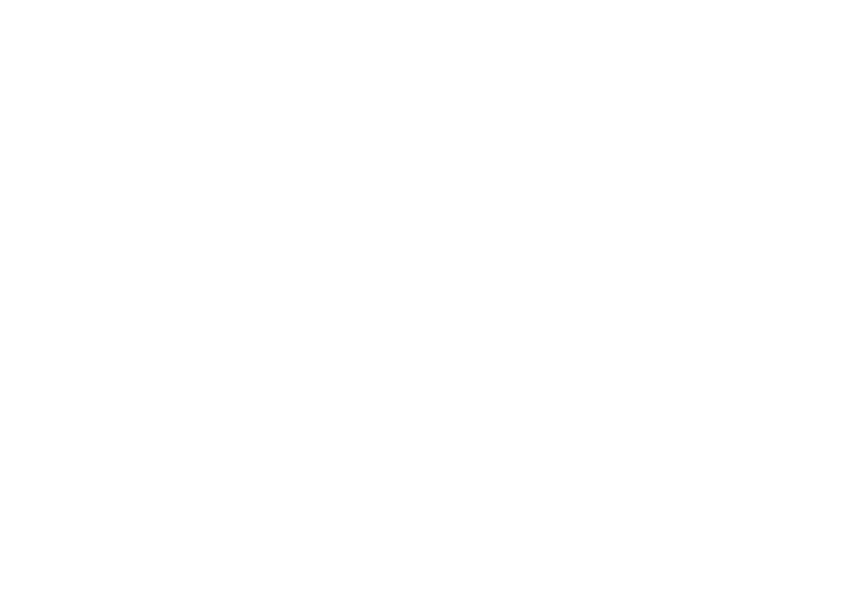
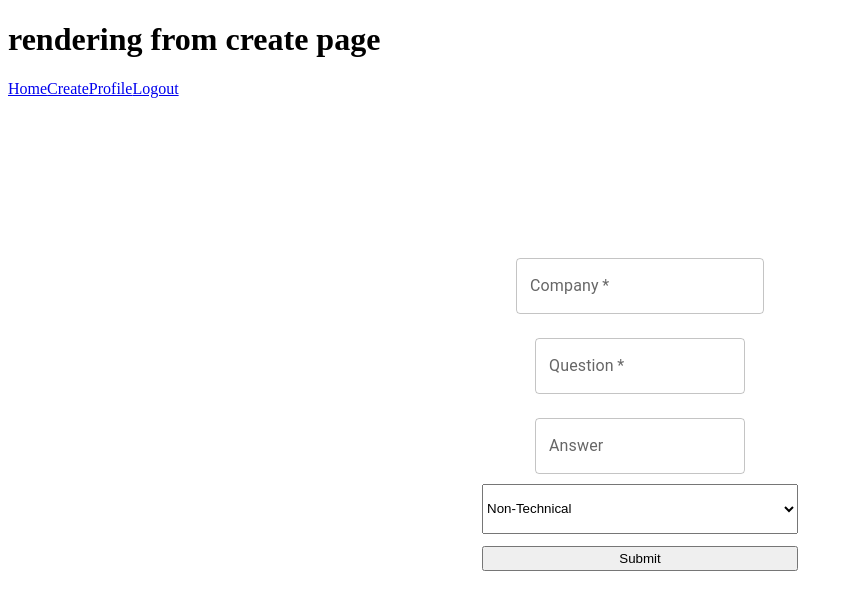
Before and after one commit to HireSmith/reinforcement, a React app: page /create in a window 1280 px wide. Before the commit this address had no page. Shown: the top 610 px of the page, without its empty margins (0-853 px from the left). Built offline with nearby package versions, Linux system fonts and the light colour scheme.

Commit message:
added form functionality to add new questions

```diff
--- a/src/components/questioncard.tsx
+++ b/src/components/questioncard.tsx
@@ -1,9 +1,9 @@
-import * as React from 'react';
 import Accordion from '@mui/material/Accordion';
 import AccordionSummary from '@mui/material/AccordionSummary';
 import AccordionDetails from '@mui/material/AccordionDetails';
 import Typography from '@mui/material/Typography';
 import ExpandMoreIcon from '@mui/icons-material/ExpandMore';
+
 
 export default function QuestionCard(props) : JSX.Element {
   return (
@@ -15,6 +15,7 @@ export default function QuestionCard(props) : JSX.Element {
           id="panel1a-header"
         >
           <Typography>{props.company}</Typography>
+          <Typography>{props.type}</Typography>
         </AccordionSummary>
         <AccordionDetails>
           <Typography>
--- a/src/containers/cardscontainer.tsx
+++ b/src/containers/cardscontainer.tsx
@@ -1,25 +1,40 @@
 import QuestionCard from "../components/questioncard"
-import { connect } from 'react-redux';
+import { connect, useSelector } from 'react-redux';
+import { jsx } from "@emotion/react";
 
-const mapStateToProps = state => ({
-  // add pertinent state here
-  company: state.company,
-  question: state.question,
-  answer: state.answer,
-  isLoggedIn: state.isLoggedIn,
-  ssId: state.ssId,
-});
+interface RootState {
+  company: [],
+  question: [],
+  answer: [],
+  type: []
+}
 
-function CardsContainer(props): JSX.Element {
+
+// const mapStateToProps = state => ({
+//   // add pertinent state here
+//   company: state.company,
+//   question: state.question,
+//   answer: state.answer,
+//   isLoggedIn: state.isLoggedIn,
+//   ssId: state.ssId,
+// });
+
+export default function CardsContainer(): JSX.Element {
+
+  const company = useSelector((state: RootState) => state.company);
+  const question = useSelector((state: RootState) => state.question);
+  const answer = useSelector((state: RootState) => state.answer);
+  const type = useSelector((state: RootState) => state.type);
 
   const cardsArr = []
-  for (let i = 0; i < props.question.length; i++) {
+  for (let i = 0; i < question.length; i++) {
     cardsArr.push(
       <QuestionCard
         key={i}
-        company={props.company[i]}
-        question={props.question[i]}
-        answer={props.answer[i]}
+        company={company[i]}
+        question={question[i]}
+        answer={answer[i]}
+        type={type[i]}
         />
     )
   }
@@ -30,4 +45,4 @@ function CardsContainer(props): JSX.Element {
   )
 }
 
-export default connect(mapStateToProps, null)(CardsContainer);
+// export default connect(mapStateToProps, null)(CardsContainer);
--- a/src/reducers/reducer.tsx
+++ b/src/reducers/reducer.tsx
@@ -5,15 +5,17 @@ type initialState = {
   isLoggedIn: boolean,
   question: [],
   answer: [],
-  company: []
+  company: [],
+  type: []
 }
 
 const initialState = {
   ssid: 0, // session id returned from oauth and bcrypt
-  isLoggedIn: false, // is the user logged in
+  isLoggedIn: true, // is the user logged in
   question: [], // what interview question was asked
   answer: [], // what is the answer to that question
-  company: [] // what company asked the question
+  company: [], // what company asked the question
+  type: [] //type of question
 };
 
 const reducer = (state = initialState, action): object => {
@@ -22,20 +24,22 @@ const reducer = (state = initialState, action): object => {
   //login
 
   // const { question, company, answer } = action.payload;
-  let newQuestion: string, newCompany: string, newAnswer: string
-  const { question, answer, company } = { ...state }
+  let newQuestion: string, newCompany: string, newAnswer: string, newType: string;
+  const { question, answer, company, type } = { ...state }
   switch (action.type) {
     case actionTypes.ADD_CARD:
       // adds a new card
       newQuestion = action.payload.newQuestion;
       newCompany = action.payload.newCompany;
       newAnswer = action.payload.newAnswer;
+      newType = action.payload.newType;
 
       question.push(newQuestion)
       answer.push(newAnswer)
       company.push(newCompany)
+      type.push(newType)
 
-      return { ...state, question, answer, company }
+      return { ...state, question, answer, company, type }
 
     case actionTypes.UPDATE_CARD:
       // updates a card
@@ -44,12 +48,14 @@ const reducer = (state = initialState, action): object => {
       newQuestion = action.payload.question;
       newCompany = action.payload.company;
       newAnswer = action.payload.answer;
+      newType = action.payload.newType;
 
       question[index] = newQuestion
       answer[index] = newAnswer
       company[index] = newCompany
+      type[index] = newType
 
-      return { ...state, question, answer, company }
+      return { ...state, question, answer, company, type }
 
     case actionTypes.LOGGED_IN:
       // updates if logged in
--- a/src/routes/CreatePage.tsx
+++ b/src/routes/CreatePage.tsx
@@ -1,10 +1,26 @@
 import React from 'react';
 import { Box, TextField } from '@mui/material';
 import NavBar from '../components/navbar';
+import { useState } from 'react';
 
 function CreatePage(): JSX.Element {
-  const handleSubmit = () => {
-    //doin some stuff
+  const [inputs, setInputs] = useState({});
+
+  const handleSubmit = (event) => {
+    event.preventDefault();
+    fetch('/api/questions', {
+      method: 'POST',
+      headers: {
+        Accept: 'application.json',
+        'Content-Type': 'application/json'
+      },
+      body: JSON.stringify(inputs)
+    })
+  }
+  const handleChange = (event) => {
+    const name = event.target.name;
+    const value = event.target.value;
+    setInputs(values => ({...values, [name]: value}))
   }
   return (
     <div>
@@ -15,11 +31,19 @@ function CreatePage(): JSX.Element {
             marginTop: 18,
             display: 'flex',
             flexDirection: 'column',
-            alignItems: 'center',
+            alignItems: 'center'
           }}>
-      <TextField id="company" label="Company" variant="outlined" required={true} margin="normal">Company</TextField>
-      <TextField id="question" label="Question" variant="outlined" required={true} multiline={true} margin="normal">Question</TextField>
-      <TextField id="answer" label="Answer" variant="outlined" multiline={true} margin="normal">Answer</TextField>
+      <TextField onChange={handleChange} name="company" id="company" label="Company" variant="outlined" required={true} margin="normal">Company</TextField>
+      <TextField onChange={handleChange} name="question" id="question" label="Question" variant="outlined" required={true} multiline={true} margin="normal">Question</TextField>
+      <TextField onChange={handleChange} name="answer" id="answer" label="Answer" variant="outlined" multiline={true} margin="normal">Answer</TextField>
+      <select onChange={handleChange} name="type" id="type" style={{width: "25%", height: "50px", margin: "2px"}}>
+        <option value="Non-Technical">Non-Technical</option>
+        <option value="Algorithm">Algorithm</option>
+        <option value="System Design">System Design</option>
+        <option value="Other Technical">Other Technical</option>
+        <option value="Other">Other</option>
+      </select>
+      <button id="submit" type="submit" style={{width: "25%", height: "25px", margin: "10px"}}>Submit</button>
       </Box>
       </form>
     </div>
```
